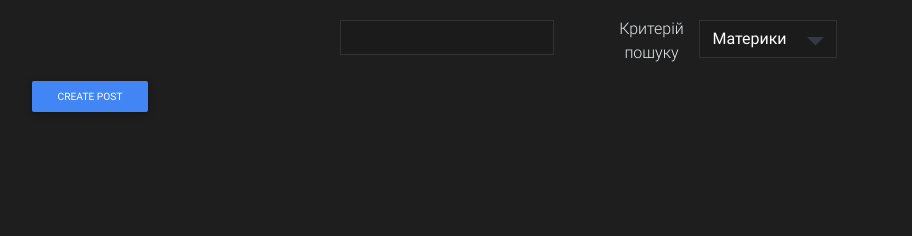
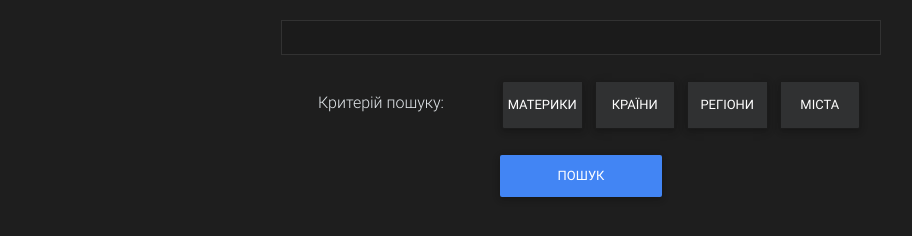
Before and after one commit to albertbronsky/Earth.js, a plain HTML site: page src/index.html in a window 1280 px wide. Shown: the whole page, without its empty margins (59-971 px from the left). Drawn offline with Linux system fonts and the light colour scheme.

Commit message:
new style with radiobutton

```diff
--- a/src/assets/scss/mdb.scss
+++ b/src/assets/scss/mdb.scss
@@ -80,25 +80,12 @@ body {
   color: #e3e8ec;
 }
 
-.main{
-  display: flex;
-  //flex: 0.5;
-  justify-content: center;
-  padding-right: 0;
-  width: auto;
-}
-
-//.search-option{
-//  flex: 0.5;
-//}
-
 #gt{
   border: 1.2px solid #323232;
   background-color: #1b1b1b;
   color: #fff;
-  flex: 0.5;
   height: 35px;
-  width: -webkit-fill-available;
+  max-width: 600px;
 }
 
 .m{
@@ -131,8 +118,10 @@ body {
 }
 
 .search-option{
-  margin-top: 20px;
+  //margin-top: 20px;
   display: flex;
+  justify-content: center;
+  max-width: 600px;
 }
 
 .option-label{
@@ -146,3 +135,45 @@ body {
   flex: 1;
   margin-right: 20px;
 }
+
+.search-form{
+  display: flex;
+  flex: 1;
+  justify-content: center;
+}
+
+.flex-center{
+  display: flex;
+  justify-content: center;
+  //margin: 0!important;
+}
+
+.option, .btn-secondary:not([disabled]):not(.disabled):active, .btn-secondary:not([disabled]):not(.disabled).active{
+  background-color: #303132!important;
+}
+
+.btn-secondary:not([disabled]):not(.disabled):active.option, .btn-secondary:not([disabled]):not(.disabled).active.option{
+  border: 1.2px solid #0f92ff;
+}
+
+.option{
+  margin: 6px!important;
+  padding: .84rem 0.14rem;
+  //border: 1.2px solid #0f92ff;
+  border: 1.2px solid #1b1b1b;
+}
+
+.row{
+  margin: auto;
+}
+
+.search{
+  padding: .7rem 3.6rem!important;
+  font-size: .81rem!important;
+  margin-top: 20px;
+}
+
+.search-btn{
+  display: flex;
+  justify-content: center;
+}
--- a/src/index.html
+++ b/src/index.html
@@ -7,32 +7,61 @@
     <title>Title</title>
 </head>
 <body>
-<div class="container main">
-    <div class="row">
-        <div class="col-12 col-md-6">
+<div class="container">
+<!--    <div class="row">-->
             <div class="search-input">
-                <form action="">
-                    <input id="gt" class ="m" type="text" name="guide-title">
+                <form action="" class="search-form">
+                    <input id="gt" class ="col-md-12 m" type="text" name="guide-title">
                 </form>
             </div>
-        </div>
-        <div class="col-12 col-md-6">
+<!--    </div>-->
+
+<!--        <div class="col-12 col-md-12">-->
             <!--    Критерій пошуку-->
-            <div class="search-option">
-                <label class="option-label" for="options">Критерій пошуку</label>
-                <select id="options" class="browser-default custom-select mb-3">
-                    <!--        <option value="">Open this select menu</option>-->
-                    <option value="1">Материки</option>
-                    <option value="2">Країни</option>
-                    <option value="3">Регіони</option>
-                    <option value="4">Міста</option>
-                </select>
-            </div>
-        </div>
+<!--        <div class="row">-->
+<!--            <div class="col">col</div>-->
+<!--            <div class="col">col</div>-->
+<!--            <div class="col">col</div>-->
+<!--            <div class="col">col</div>-->
+<!--        </div>-->
+<!--    <div class="row">-->
+<!--    <div class="flex-center">-->
+            <div class="row search-option flex-center">
+
+                <div class="col-12 col-sm-4 option-label">Критерій пошуку:</div>
+
+                <div class="btn-group btn-group-toggle col-12 col-sm-8" data-toggle="buttons">
+                    <label class="btn btn-secondary col option">
+                        <input type="radio" name="options" id="option1" autocomplete="off"> Материки
+                    </label>
+                    <label class="btn btn-secondary col option">
+                        <input type="radio" name="options" id="option2" autocomplete="off"> Країни
+                    </label>
+                    <label class="btn btn-secondary col option">
+                        <input type="radio" name="options" id="option3" autocomplete="off"> Регіони
+                    </label>
+                    <label class="btn btn-secondary col option">
+                        <input type="radio" name="options" id="option4" autocomplete="off"> Міста
+                    </label>
+                </div>
+                </div>
+<!--                </div>-->
+
+<!--                <label  for="options"></label>-->
+<!--                <select id="options" class="browser-default custom-select mb-3">-->
+<!--                    &lt;!&ndash;        <option value="">Open this select menu</option>&ndash;&gt;-->
+<!--                    <option value="1">Материки</option>-->
+<!--                    <option value="2">Країни</option>-->
+<!--                    <option value="3">Регіони</option>-->
+<!--                    <option value="4">Міста</option>-->
+<!--                </select>-->
+<!--            </div>-->
+<!--        </div>-->
+</div>
     </div>
 </div>
-<div class="container">
-<a href="#" class="btn btn-primary btn-rounded btn-sm waves-effect waves-light">Create post</a>
+<div class="container search-btn">
+<a href="#" class="btn search btn-primary btn-rounded btn-sm waves-effect waves-light">Пошук</a>
 </div>
 </body>
 <script src="assets/js/main.js"></script>
```
Also changed, not shown: src/assets/css/mdb.css, 1 other file.
